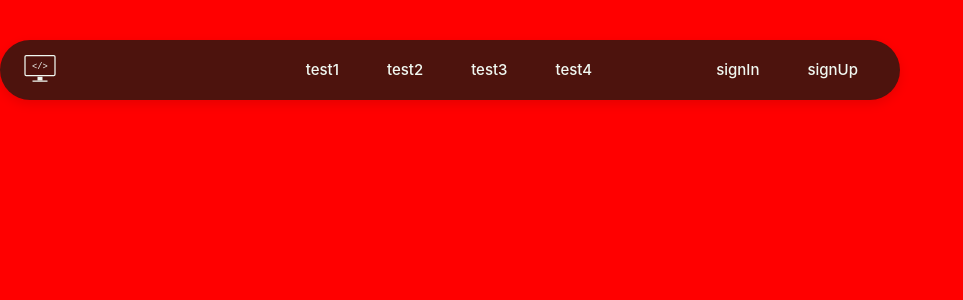
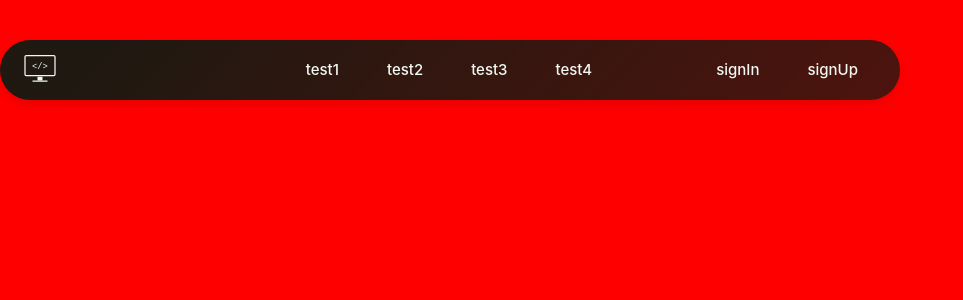
Before and after one commit to jho951/FrontEnd, a Next.js app: page / in a window 1280 px wide. Shown: the top 300 px of the page, without its empty margins (0-963 px from the left). Built offline with nearby package versions, Linux system fonts and the light colour scheme; no server answers.

Commit message:
fix: 경고 수정

```diff
--- a/src/global/style/globalStyle.css
+++ b/src/global/style/globalStyle.css
@@ -4,7 +4,7 @@
   --base-radius: 30px;
   --header-max-width: 900px;
   --header-padding: 5px 10px 5px 20px;
-  --bg-blur: 12px;
+  --base-blur: 12px;
   --shadow: 0 4px 12px rgba(var(--color-black-rgb), 0.1);
   --transition-duration: 0.3s;
   --transition-ease: ease-in-out;
--- a/src/header/style/Header.module.css
+++ b/src/header/style/Header.module.css
@@ -9,14 +9,18 @@
   display: grid;
   grid-template-rows: auto auto;
 
-  background-color: rgba(var(--color-bg-rgb), 0.75);
+  background: linear-gradient(
+    135deg,
+    rgba(var(--color-bg-rgb), 0.95) 10%,
+    rgba(var(--color-bg-rgb), 0.75) 100%
+  );
 
   border-radius: var(--base-radius);
 
   padding: var(--header-padding);
 
   box-shadow: var(--shadow);
-  backdrop-filter: blur(var(--bg-blur));
+  backdrop-filter: blur(var(--base-blur));
 
   z-index: var(--base-z-index);
   transition: all 0.3s ease-in-out;
@@ -29,9 +33,9 @@
   left: 0;
   z-index: calc(var(--base-z-index) - 1);
 
-  backdrop-filter: blur(12px);
-  -webkit-backdrop-filter: blur(12px);
-  background-color: rgba(0, 0, 0, 0.1);
+  backdrop-filter: blur(var(--base-blur));
+  -webkit-backdrop-filter: blur(var(--base-blur));
+  background-color: rgba(var(--color-black-rgb), 0.3);
 
   pointer-events: auto;
 }
--- a/src/header/style/HeaderNav.module.css
+++ b/src/header/style/HeaderNav.module.css
@@ -1,6 +1,6 @@
 .container {
   display: flex;
-  justify-content: end;
+  justify-content: flex-end;
   padding-top: 5px;
 
   gap: var(--base-gap);
--- a/src/header/style/MobileDropBox.module.css
+++ b/src/header/style/MobileDropBox.module.css
@@ -3,11 +3,12 @@
 
   display: inline-flex;
   flex-direction: column;
+  justify-content: center;
+  align-items: flex-start;
 
-  align-items: start;
+  border: none;
 
   background-color: transparent;
-  border: none;
 
   transform-origin: top;
   overflow: hidden;
--- a/src/header/style/MobileHeaderButton.module.css
+++ b/src/header/style/MobileHeaderButton.module.css
@@ -5,7 +5,7 @@
 @media (max-width: 700px) {
   .container {
     display: flex;
-    justify-content: end;
+    justify-content: flex-end;
     align-items: center;
     padding-top: 5px;
 
```
